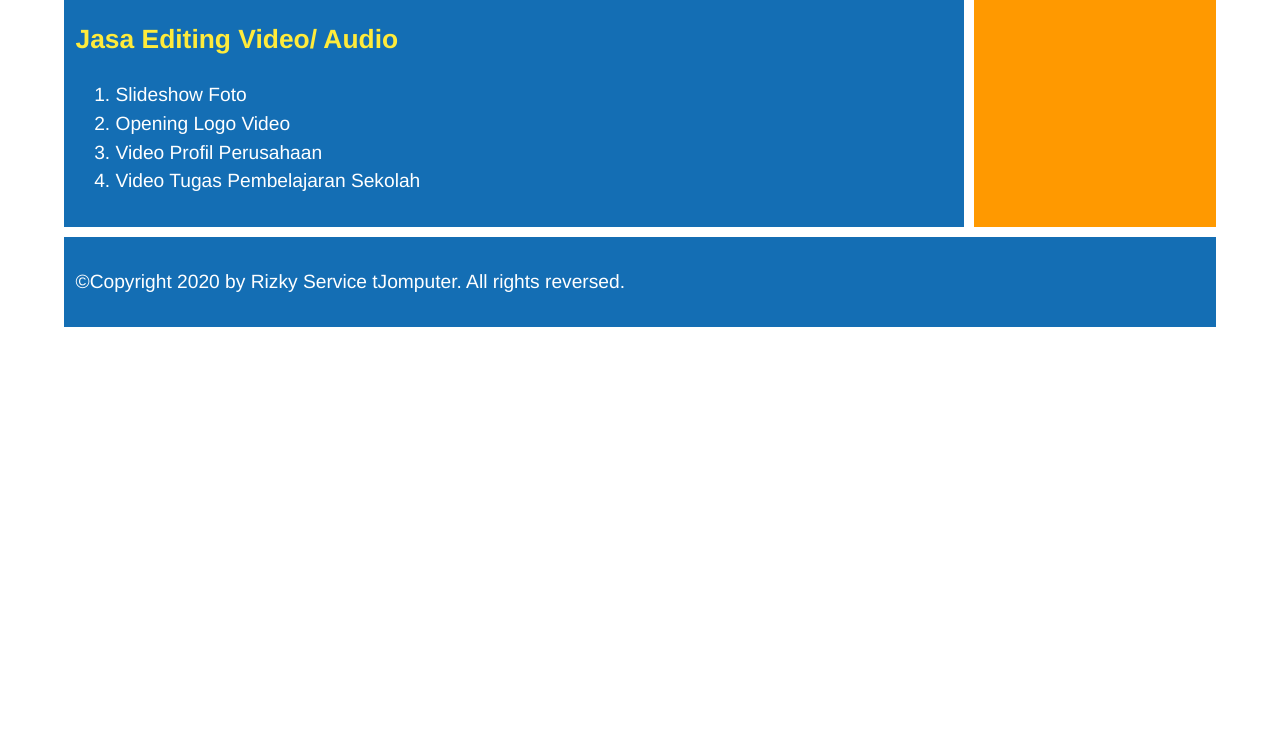
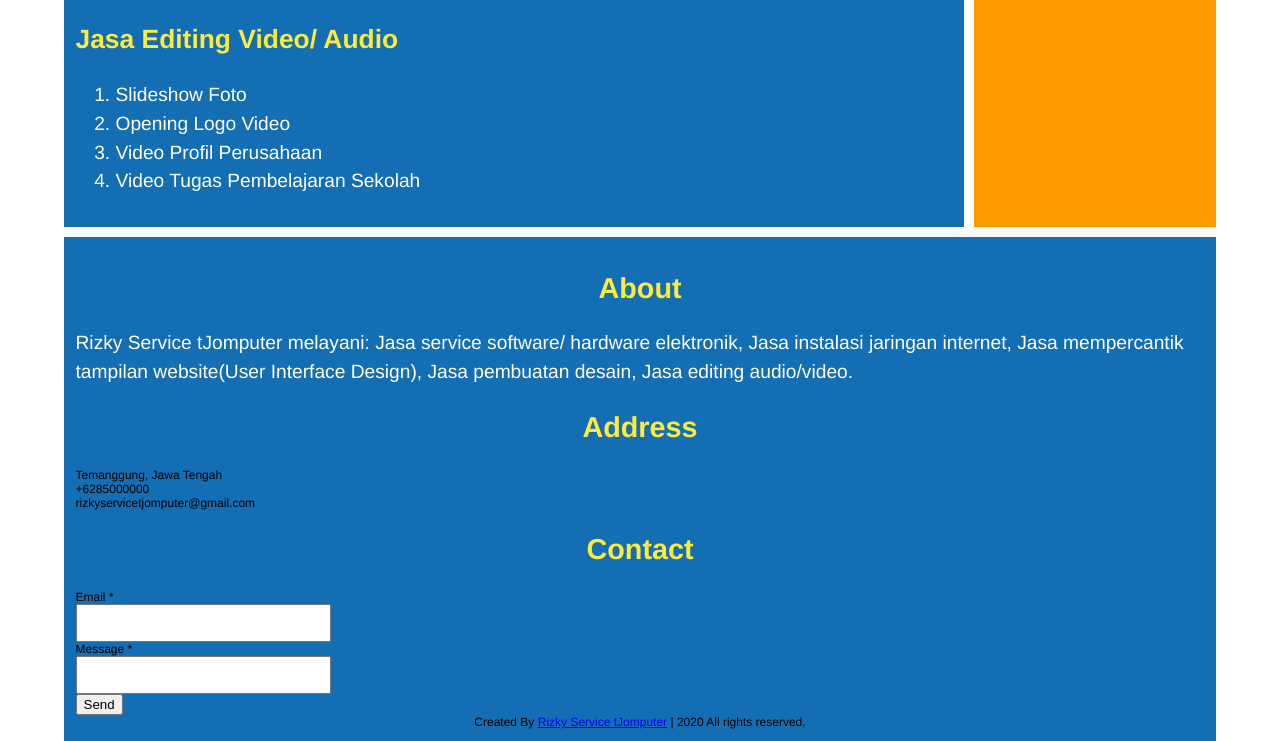
Before and after one commit to rizky-hanifudin/rizky-service-tjomputer, a plain HTML site: page service.html in a window 1280 px wide. Shown: the part 1057-1798 px from the top of the page. Before the commit the page ends 1384 px from the top, so only its background shows below. Drawn offline with Linux system fonts and the light colour scheme.

Commit message:
Update service.html

```diff
--- a/service.html
+++ b/service.html
@@ -112,9 +112,66 @@
     </main>
 
     <!-- And here is our main footer that is used across all the pages of our website -->
+<div class="content1">
+    <footer>
+    <div class="main-content">
+      <div class="left box">
+        <h2>
+About</h2>
+<div class="content">
+          <p>
+Rizky Service tJomputer melayani: Jasa service software/ hardware elektronik, Jasa instalasi jaringan internet, Jasa mempercantik tampilan website(User Interface Design), Jasa pembuatan desain, Jasa editing audio/video.</p>
+<div class="social">
+            <a href="https://facebook.com/"><span class="fab fa-facebook-f"></span></a>
+            <a href="https://twitter.com/"><span class="fab fa-twitter"></span></a>
+            <a href="https://instagram.com/"><span class="fab fa-instagram"></span></a>
+            <a href="https://youtube.com/"><span class="fab fa-youtube"></span></a>
+          </div>
+</div>
+</div>
+<div class="center box">
+        <h2>
+Address</h2>
+<div class="content">
+          <div class="place">
+            <span class="fas fa-map-marker-alt"></span>
+            <span class="text">Temanggung, Jawa Tengah</span>
+          </div>
+<div class="phone">
+            <span class="fas fa-phone-alt"></span>
+            <span class="text">+6285000000</span>
+          </div>
+<div class="email">
+            <span class="fas fa-envelope"></span>
+            <span class="text">rizkyservicetjomputer@gmail.com</span>
+          </div>
+</div>
+</div>
+<div class="right box">
+        <h2>
+Contact</h2>
+<div class="content">
+          <form action="#">
+            <div class="email">
+              <div class="text">
+Email *</div>
+<input type="email" required>
+            </div>
+<div class="msg">
+              <div class="text">
+Message *</div>
+<input type="textarea" required changeit id=".msgForm" rows="2" cols="25" required>
 
-    <footer>
-        <p>©Copyright 2020 by Rizky Service tJomputer. All rights reversed.</p>
+            <br />
+<div class="btn">
+<button type="submit">Send</button>
+            </div>
+<div class="bottom">
+<center>
+        <span class="credit">Created By <a href="https://github.com/rizky-hanifudin">Rizky Service tJomputer</a> | </span>
+        <span class="far fa-copyright"></span> 2020 All rights reserved.
+      </center>
+</div>
     </footer>
 
 </body>
```
